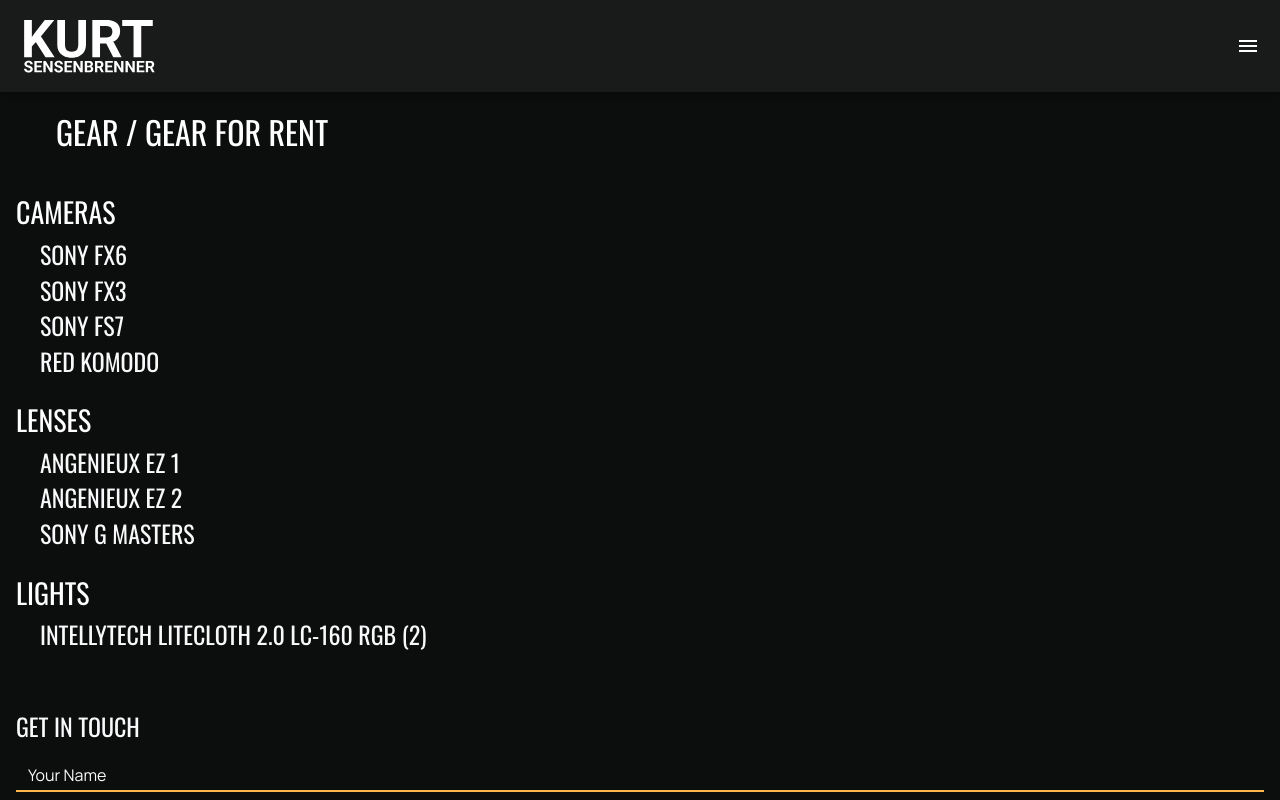
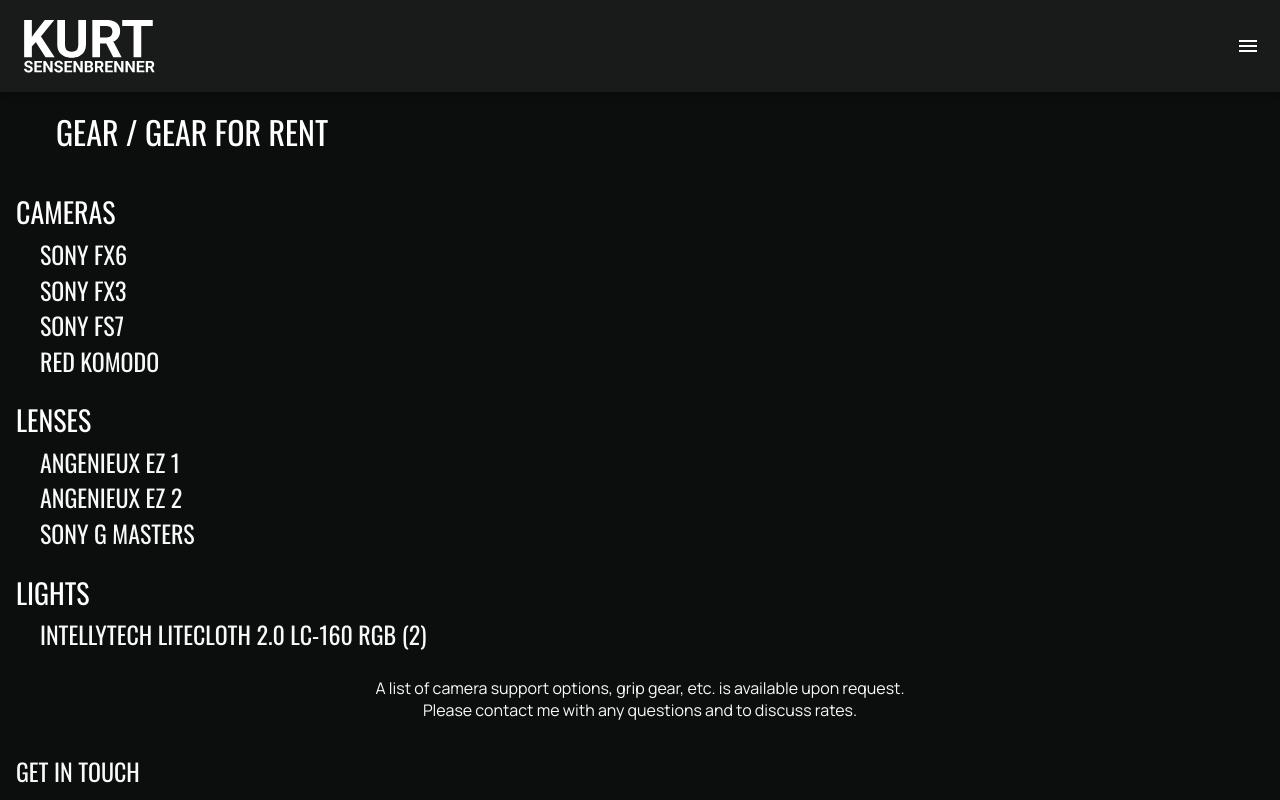
Before and after one commit to mwkwsd/sensensomething, a React (Create React App) app: page /gear in a window 1280 px wide. Shown: the top 800 px of the page. Built offline with nearby package versions, Linux system fonts and the light colour scheme.

Commit message:
Static text at bottom of GearPage

```diff
--- a/src/components/molecules/Gear/GearPage.tsx
+++ b/src/components/molecules/Gear/GearPage.tsx
@@ -30,6 +30,17 @@ export function GearPage() {
           </Box>
         ))}
       </Box>
+
+      <Typography
+        variant="body1"
+        sx={{ textAlign: 'center', marginTop: '1rem', paddingX: '1rem' }}
+      >
+        A list of camera support options, grip gear, etc. is available upon
+        request.
+        <br />
+        Please contact me with any questions and to discuss rates.
+      </Typography>
+
       <Contact />
     </>
   )
```
